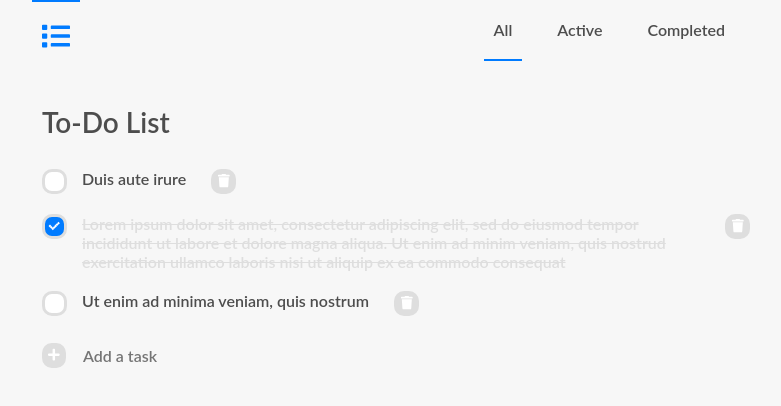
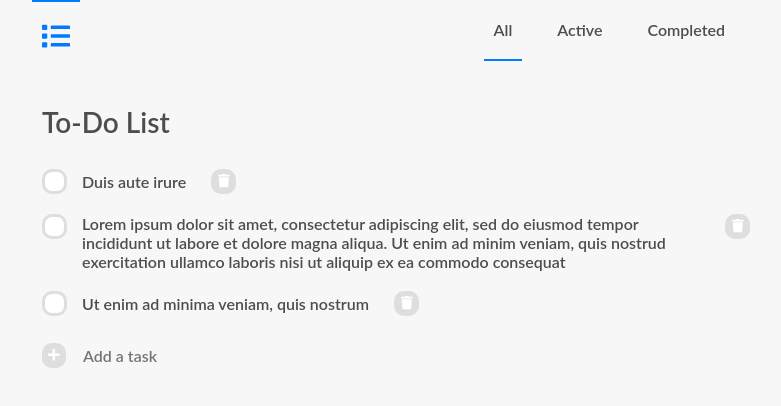
Before and after one commit to edhwang90/react_todo, a React (Create React App) app: page / in a window 1280 px wide. Shown: the top 406 px of the page, without its empty margins (244-1025 px from the left). Built offline with nearby package versions, Linux system fonts and the light colour scheme; data requests are answered from the project's data file.

Commit message:
checkbox refactor
checkbox refactor

```diff
--- a/db.json
+++ b/db.json
@@ -8,7 +8,7 @@
     {
       "id": 2,
       "name": "Lorem ipsum dolor sit amet, consectetur adipiscing elit, sed do eiusmod tempor incididunt ut labore et dolore magna aliqua. Ut enim ad minim veniam, quis nostrud exercitation ullamco laboris nisi ut aliquip ex ea commodo consequat",
-      "isComplete": true
+      "isComplete": false
     },
     {
       "id": 3,
--- a/src/components/checkbox/Checkbox.js
+++ b/src/components/checkbox/Checkbox.js
@@ -3,16 +3,17 @@ import React from 'react';
 import './Checkbox.scss';
 
 export const Checkbox = (props) => {
-  const { id, label, toggleProp, handleToggle } = props;
+  const { id, label, toggleProp, handleToggle, disabled } = props;
 
   return (
-    <React.Fragment>
+    <div className="checkbox-container">
       <input className="checkbox" type="checkbox"
       checked={toggleProp}
       id={'checkbox' + id}
       onChange={handleToggle}
+      disabled={disabled}
       />
       <label htmlFor={'checkbox' + id}><span>{label}</span></label>
-    </React.Fragment>
+    </div>
   )
 }
--- a/src/components/checkbox/Checkbox.scss
+++ b/src/components/checkbox/Checkbox.scss
@@ -8,24 +8,28 @@
     position: relative;
     cursor: pointer;
     padding: 0;
+    display: flex;
+    align-items: center;
   }
 
   & + label span {
     display: inline-block;
-    padding-left: 40px;
+    vertical-align: middle;
   }
 
   // Box.
   & + label:before {
     content: '';
     margin-right: 15px;
-    position: absolute;
+    display: inline-block;
     vertical-align: text-top;
     width: 19px;
+    min-width: 19px;
     height: 19px;
     background: #fff;
     border: 3px solid #dedede;
     border-radius: 40%;
+    align-self: normal;
   }
 
   // Box hover
@@ -36,18 +40,6 @@
   // Box checked
   &:checked + label:before {
     background: $primary-color;
-  }
-
-  // Disabled state label.
-  &:disabled + label {
-    color: #b8b8b8;
-    cursor: auto;
-  }
-
-  // Disabled box.
-  &:disabled + label:before {
-    box-shadow: none;
-    background: #ddd;
   }
 
   // Checkmark. Could be replaced with an image
@@ -67,5 +59,22 @@
       4px -6px 0 white,
       4px -8px 0 white;
     transform: rotate(45deg);
+    align-self: unset;
+  }
+
+  // Disabled state label.
+  &:disabled + label {
+    color: #b8b8b8;
+    cursor: not-allowed;
+  }
+
+  &:disabled + label:after {
+    box-shadow: none;
+  }
+
+  // Disabled box.
+  &:disabled + label:before {
+    box-shadow: none;
+    background-color: #fff;
   }
 }
```
